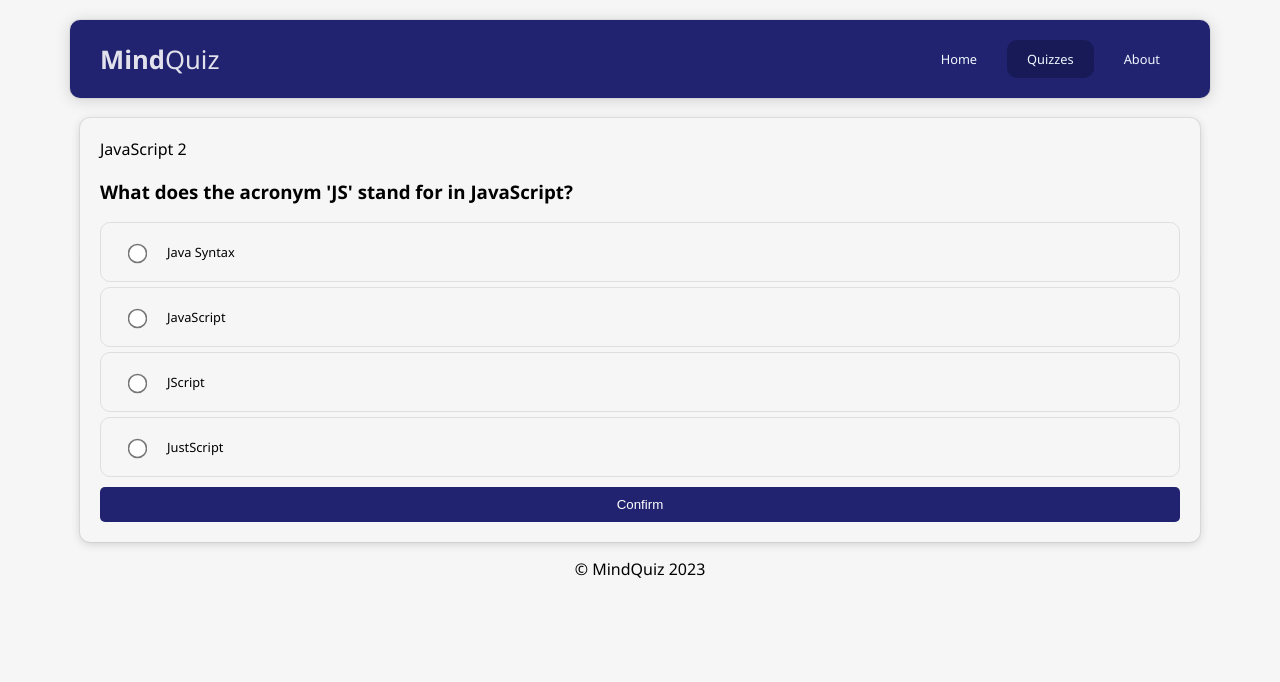
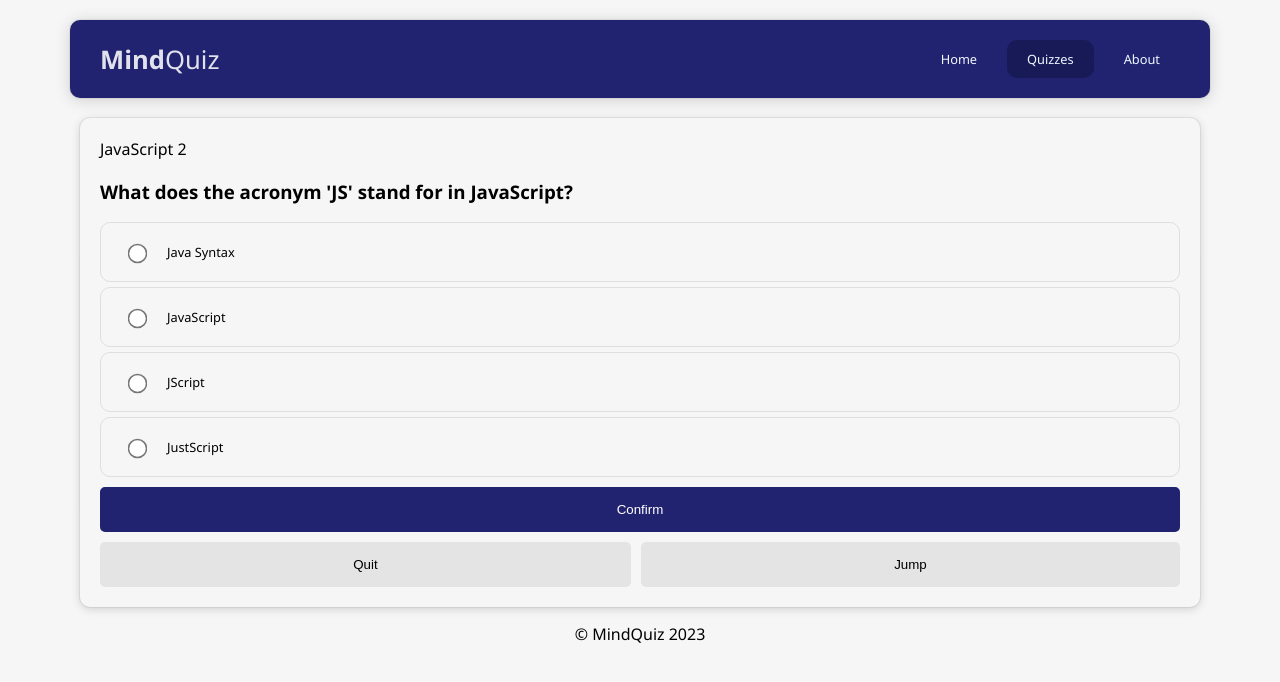
Before and after one commit to romhenri/mindquiz, a React (Vite) app: page /quiz/javascript2 in a window 1280 px wide. Shown: the top 682 px of the page. Built offline with nearby package versions, Linux system fonts and the light colour scheme.

Commit message:
improve: Question.jsx

```diff
--- a/src/components/Button.jsx
+++ b/src/components/Button.jsx
@@ -1,18 +1,21 @@
 import React from 'react'
+import {useNavigate} from 'react-router-dom';
 
 const Button = ({ text, bg, className, onClick }) => {
-
-	// const handleClick = onClick ? onClick : () => console.log("Sem Função!");
+	const navigate = useNavigate()
+	const returnHome = () => {navigate("/quiz");};
 
 	const handleClick = () => {
 		if (onClick === null) {
+
+		} else if (onClick === 'returnHome') {
+			navigate("/quiz");
 
    	} else if (onClick) {
 			onClick();
 
 		} else {
-			// console.log(typeof(onClick));
-      console.log("Sem Função Específica!");
+      console.log("No Function!");
     }
   };
 
--- a/src/components/Question.jsx
+++ b/src/components/Question.jsx
@@ -1,5 +1,6 @@
-import React, { Component, useNavigate  } from 'react';
+import React, { Component } from 'react';
 import ConclusionPage from '../pages/ConclusionPage.jsx'
+import Button from './Button.jsx'
 import '../css/Quiz.css';
 import general1 from './general1.json';
 import general2 from './general2.json';
@@ -28,39 +29,33 @@ class RadioForm extends Component {
     switch (this.props.data) {
       case 'general1':
         this.dataJSON = general1;
-        console.log("Quiz General 2");
         break;
       case 'general2':
         this.dataJSON = general2;
-        console.log("Quiz General 2");
         break;
       case 'programming1':
         this.dataJSON = programming1;
-        console.log("Programming 1");
         break;
       case 'programming2':
         this.dataJSON = programming2;
-        console.log("Programming 2");
         break;
       case 'javascript1':
         this.dataJSON = javascript1;
-        console.log("Javascript 1");
         break;
       case 'javascript2':
         this.dataJSON = javascript2;
-        console.log("Javascript 2");
         break;
       case 'javascript3':
         this.dataJSON = javascript3;
-        console.log("Javascript 3");
         break;
       case 'python1':
         this.dataJSON = python1;
-        console.log("Python 1");
         break;
       default:
         console.log("No Found Quiz");
     }
+
+    console.log(this.dataJSON[0].title);
 
   }
 
@@ -94,6 +89,23 @@ class RadioForm extends Component {
       score++;
       console.log(score);
     }
+
+    // Next question
+    this.setState((prevState) => ({
+    currentQuestionIndex: prevState.currentQuestionIndex + 1,
+    selectedOption: '',
+  }))
+  };
+
+  handleJump = () => {
+    btnConfirm.textContent = "Continue"
+    this.state.answers.push(null);
+    console.log(this.state.answers);
+
+    console.log('Selected:', null);
+
+    const currentQuestion = this.dataJSON[this.state.currentQuestionIndex];
+    numberOfQuestions = (this.dataJSON.length)-1;
 
     // Next question
     this.setState((prevState) => ({
@@ -184,6 +196,18 @@ class RadioForm extends Component {
             Confirm
           </button>
         </div>
+
+        <div className='buttonsLine'>
+
+          <Button text='Quit' className='alternative' onClick='returnHome'/>
+
+          <button id='btnConfirm' className='alternative'
+          onClick={
+            this.handleJump
+            }>
+            Jump
+          </button>
+        </div>
       </div>
     );
   }
--- a/src/css/Quiz.css
+++ b/src/css/Quiz.css
@@ -20,13 +20,25 @@
 
 button {
   background-color: #212370 !important;
-  padding: 10px 0px;
+  padding: 13px 0px;
   flex-grow: 1;
+  border: 2px solid #212370 !important;
+}
+
+button.alternative {
+  background-color: #e4e4e4 !important;
+  color: black;
+  border: 2px solid #21247000 !important;
 }
 
 .question button:active {
   scale: 95%;
   transition: .3s;
+}
+
+.question button:hover {
+  transition: .3s;
+  border: 2px solid #212370 !important;
 }
 
 .quizPage .container {
```
